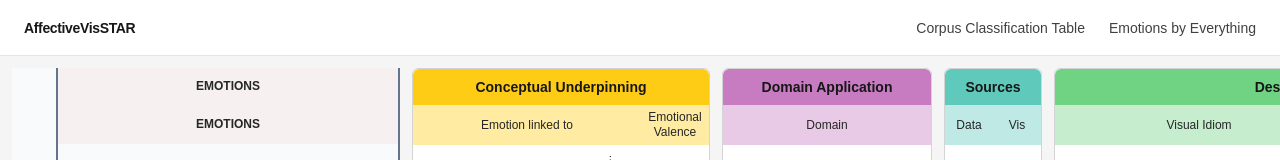
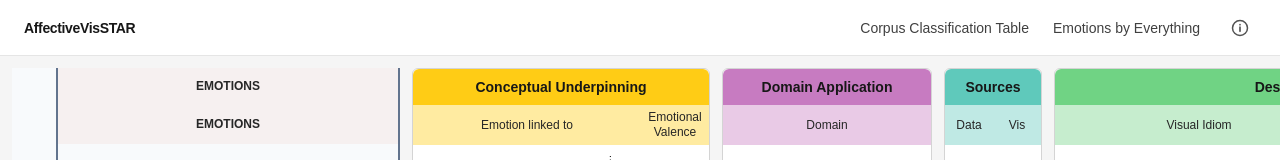
Before and after one commit to AffectiveVisSTAR/AffectiveVisSTAR.github.io, a Next.js app in the folder inf219/: page /emotions in a window 1280 px wide. Shown: the top 160 px of the page. Built offline with nearby package versions, Linux system fonts and the light colour scheme.

Commit message:
implemented a clickable information icon (empty pop-up window for now)

```diff
--- a/inf219/components/corpus/NavigationBar.tsx
+++ b/inf219/components/corpus/NavigationBar.tsx
@@ -1,7 +1,24 @@
+"use client";
+
+import { useEffect, useState } from "react";
 import Link from "next/link";
 
 export default function NavigationBar() {
+  const [isInfoOpen, setIsInfoOpen] = useState(false);
+
+  useEffect(() => {
+    if (!isInfoOpen) return;
+
+    function handleKeyDown(event: KeyboardEvent) {
+      if (event.key === "Escape") setIsInfoOpen(false);
+    }
+
+    window.addEventListener("keydown", handleKeyDown);
+    return () => window.removeEventListener("keydown", handleKeyDown);
+  }, [isInfoOpen]);
+
   return (
+    <>
       <nav
         aria-label="Main navigation"
         className="flex h-14 shrink-0 items-center justify-between border-b border-neutral-200 bg-white px-6"
@@ -13,6 +30,7 @@ export default function NavigationBar() {
           AffectiveVisSTAR
         </Link>
 
+        <div className="flex items-center gap-6">
           <div className="flex items-center gap-6 text-sm">
             <Link href="/" className="text-neutral-700 transition hover:text-neutral-950 underline-offset-3 hover:underline">
               Corpus Classification Table
@@ -24,6 +42,52 @@ export default function NavigationBar() {
               Emotions by Everything
             </Link>
           </div>
+
+          <button
+            type="button"
+            aria-label="About AffectiveVisSTAR"
+            aria-haspopup="dialog"
+            className="flex size-8 shrink-0 items-center justify-center rounded-full text-neutral-600 transition hover:bg-neutral-100 hover:text-neutral-950 focus-visible:outline-2 focus-visible:outline-blue-600"
+            onClick={() => setIsInfoOpen(true)}
+          >
+            <svg aria-hidden="true" viewBox="0 0 24 24" fill="none" className="size-5">
+              <circle cx="12" cy="12" r="9" stroke="currentColor" strokeWidth="1.8" />
+              <path d="M12 11v5m0-8h.01" stroke="currentColor" strokeWidth="2" strokeLinecap="round" />
+            </svg>
+          </button>
+        </div>
       </nav>
+
+      {isInfoOpen && (
+        <div
+          className="fixed inset-0 z-50 flex items-center justify-center bg-black/30 p-4"
+          onMouseDown={(event) => {
+            if (event.target === event.currentTarget) setIsInfoOpen(false);
+          }}
+        >
+          <section
+            role="dialog"
+            aria-modal="true"
+            aria-labelledby="info-title"
+            className="w-full max-w-md rounded-lg border border-neutral-200 bg-white p-6 text-neutral-800 shadow-xl"
+          >
+            <div className="mb-3 flex items-center justify-between">
+              <h2 id="info-title" className="text-lg font-semibold">Information</h2>
+              <button
+                type="button"
+                aria-label="Close information"
+                className="rounded px-2 text-xl leading-none text-neutral-600 hover:bg-neutral-100 focus-visible:outline-2 focus-visible:outline-blue-600"
+                onClick={() => setIsInfoOpen(false)}
+              >
+                ×
+              </button>
+            </div>
+            <p className="text-sm leading-relaxed">
+
+            </p>
+          </section>
+        </div>
+      )}
+    </>
   );
 }
```
Lines whose indentation alone changed are shown as unchanged.
